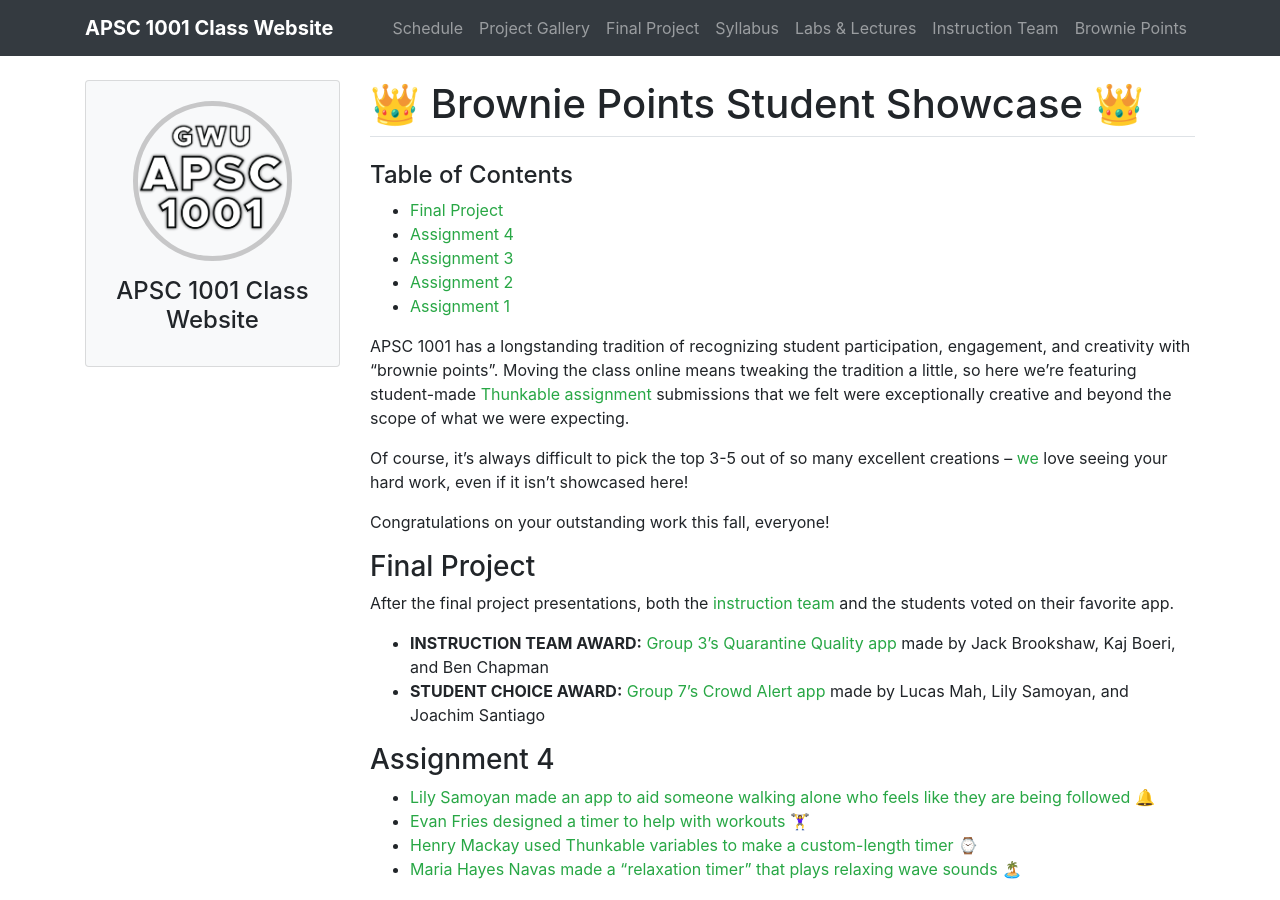
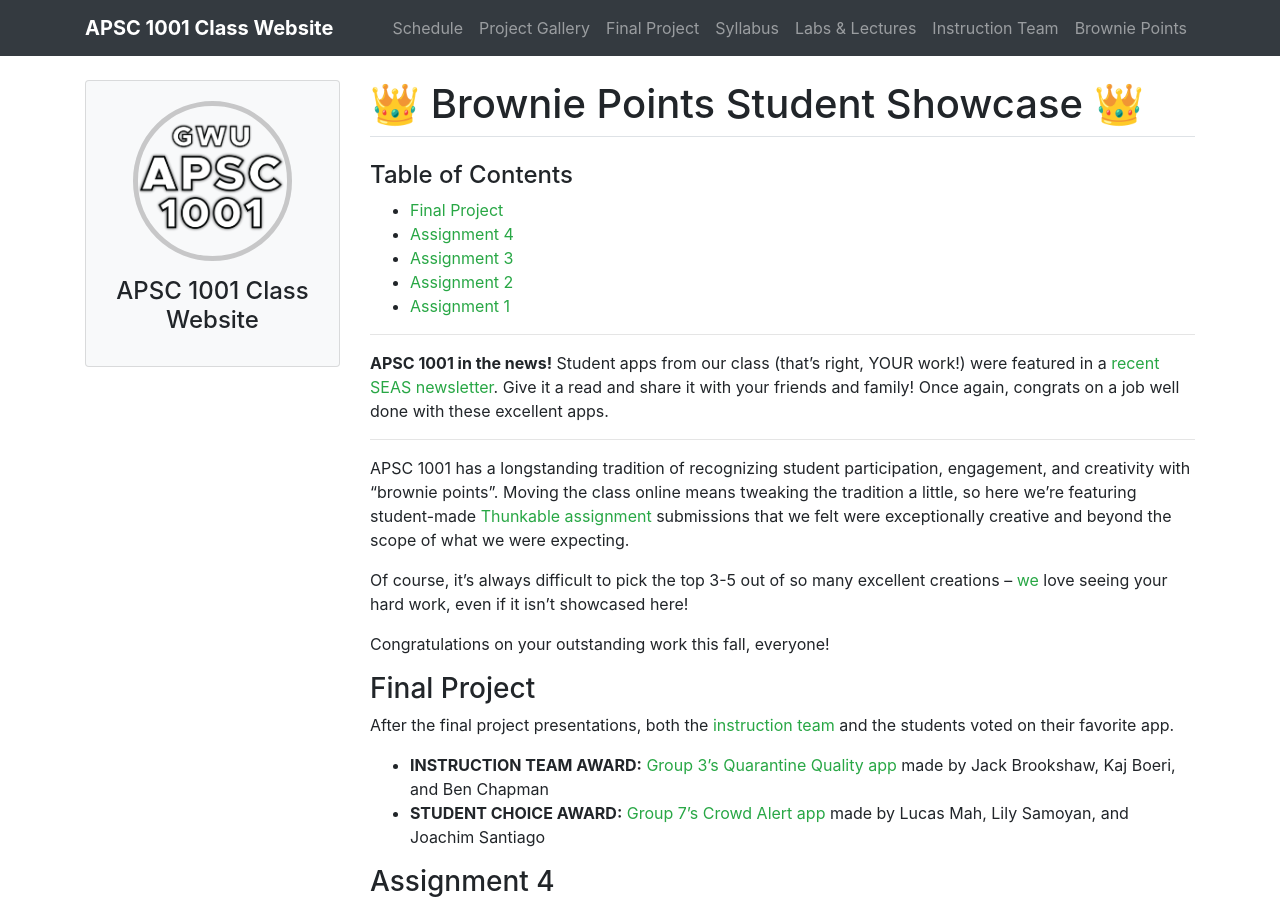
Before and after one commit to GWU-APSC1001/gwu-apsc1001.github.io, a Jekyll site: the page built from _pages/brownie.md, in a window 1280 px wide and 900 px high. Built offline with Jekyll 4.4.1, drawn with Linux system fonts in a browser that asks for light colours.

Commit message:
Add news update to Brownie Points page

```diff
--- a/_pages/brownie.md
+++ b/_pages/brownie.md
@@ -13,6 +13,12 @@ narrow: true
 - [Assignment 1](#assignment-1)
 
 <a name="headers"/>
+
+<hr>
+
+**APSC 1001 in the news!** Student apps from our class (that's right, YOUR work!) were featured in a <a href="https://www.seas.gwu.edu/seas-students-create-apps-promote-social-awareness-during-covid-19" target="_blank">recent SEAS newsletter</a>. Give it a read and share it with your friends and family! Once again, congrats on a job well done with these excellent apps.
+
+<hr>
 
 APSC 1001 has a longstanding tradition of recognizing student participation, engagement, and creativity with "brownie points". Moving the class online means tweaking the tradition a little, so here we're featuring student-made [Thunkable assignment](list/assignments.html) submissions that we felt were exceptionally creative and beyond the scope of what we were expecting.
 
```
